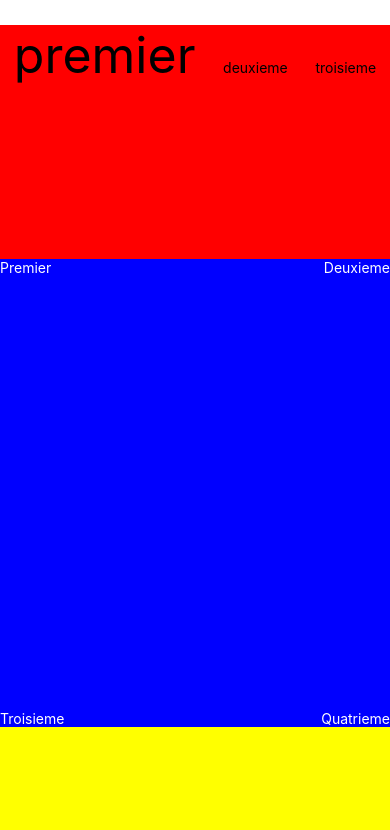
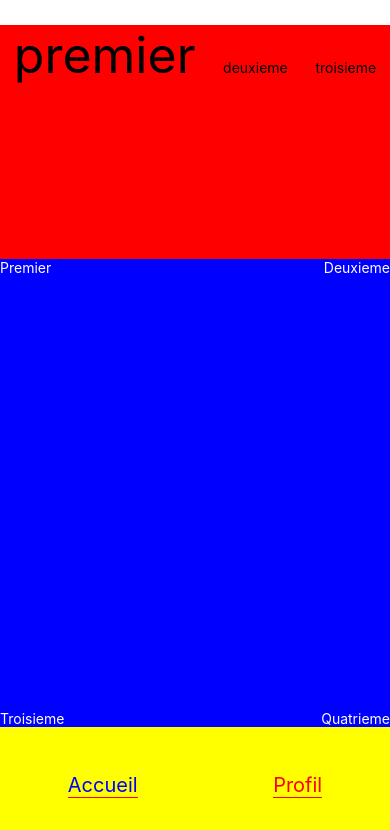
Before and after one commit to webdevproformation/react-native-d-avril-2023, a React Native app in the folder jour3-composants/: screen / in a window 390 px wide. Shown: the top 830 px of the page. Built offline with nearby package versions, Linux system fonts and the light colour scheme.

Commit message:
mutualiser les règles css

```diff
--- a/jour3-composants/App.js
+++ b/jour3-composants/App.js
@@ -9,17 +9,26 @@ export default function App() {
         <Text>deuxieme</Text>
         <Text>troisieme</Text>
       </View>
-      <View style={{ backgroundColor : "blue" , flex : 2 , width:"100%" , justifyContent: "space-between" }} >
+      <View style={{ backgroundColor : "blue" , flex : 2 , width:"100%" , justifyContent: "space-between" , color : "white" }} >
         <View style={{ flexDirection : "row" , justifyContent: "space-between" }}>
           <Text style={{color : "white"}}>Premier</Text>
           <Text style={{color : "white"}}>Deuxieme</Text>
         </View>
         <View style={{ flexDirection : "row" , justifyContent: "space-between" }}>
-          <Text style={{color : "white"}}>Troisieme</Text>
+          <Text style={{ color : "white"}}>Troisieme</Text>
           <Text style={{color : "white"}}>Quatrieme</Text>
         </View>
+        {/**
+         <Text >premier</Text>
+        <Text style={{ position: "absolute", top: 5, right: 10 }}>deuxieme</Text>
+        <Text style={{ position: "absolute", bottom: 5 }}>troisieme</Text>
+        <Text style={{ position: "absolute", bottom: 5, right: 10 }}>quatrieme</Text>
+         */}
       </View>
-      <View style={{ backgroundColor : "yellow" , flex : 0.5 , width:"100%" }} />
+      <View style={{ backgroundColor : "yellow" , flex : 0.5 , width:"100%" , flexDirection : "row" , alignItems : "center" , justifyContent: "space-around" }} >
+         <Text style={[styles.color2 , styles.menu]}>Accueil</Text>
+         <Text style={[styles.color , styles.menu]}>Profil</Text>
+      </View>
       {/*<StatusBar hidden={true} />*/}
       <StatusBar style="auto" />
     </View>
@@ -32,6 +41,17 @@ const styles = StyleSheet.create({
     marginTop: 25,
     backgroundColor: '#fff',
     // flexDirection: "column"
+  },
+  color : {
+    color : "red"
+  },
+  color2 : {
+    color : "blue"
+  },
+  menu : {
+    fontSize : 20 ,
+    borderBottomWidth : 1 ,
+    borderBottomColor : "red"
   },
   zone1 : {
     backgroundColor : "red" ,
```
Also changed, not shown: 1 other file (tests, documents, lock files or other folders).
